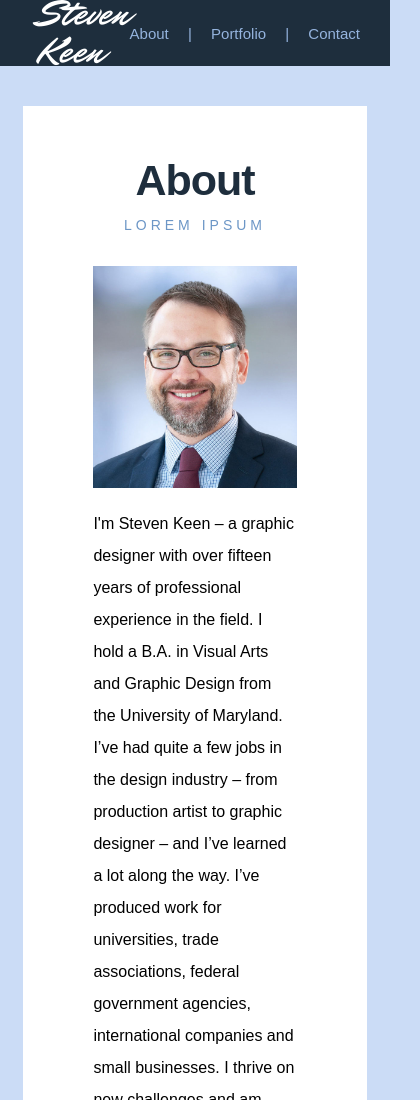
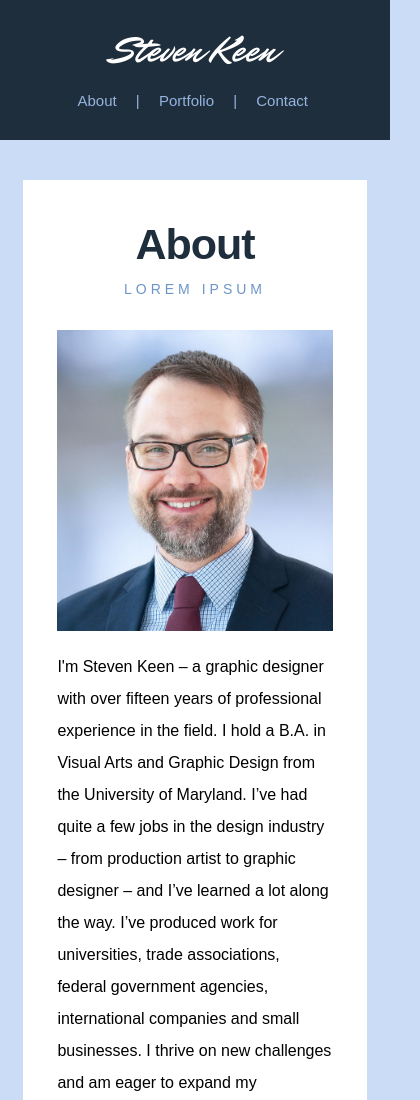
Before and after one commit to keensteven/Responsive-Portfolio, a plain HTML site: page index.html in a window 390 px wide. Shown: the top 1100 px of the page, 420 px wide, since content can reach past the window. Drawn offline with Linux system fonts and the light colour scheme; a web font is replaced by a local one.

Commit message:
responsive done

```diff
--- a/assets/css/style.css
+++ b/assets/css/style.css
@@ -375,3 +375,31 @@ h2 {
   }
 
 }
+
+/* Below 550 */
+
+@media screen and (max-width: 550px) {
+
+  #name {
+    margin: 0 auto;
+    padding: 0 40px 0 40px;
+  }
+
+  #menubar {
+    height: 140px;
+    flex-wrap: wrap;
+    justify-content: center;
+    padding: 20px;
+}
+ nav {
+   padding: 0 0 0 35px;
+ }
+
+ .whitewrapper {
+   padding: 40px 34px 40px 34px;
+ }
+
+ nav > ul {
+  margin: 0 0 0 10px;
+}
+}
```
